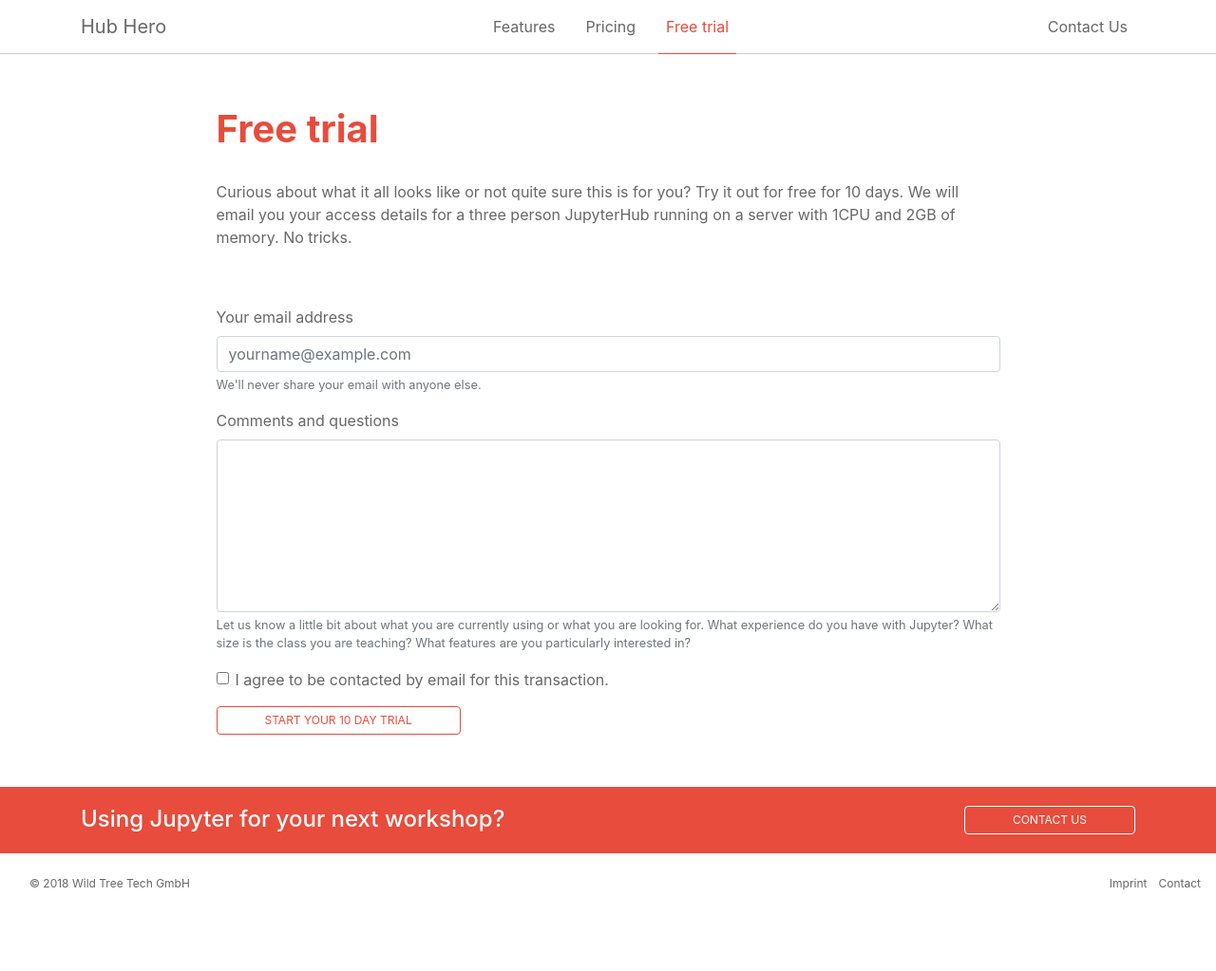
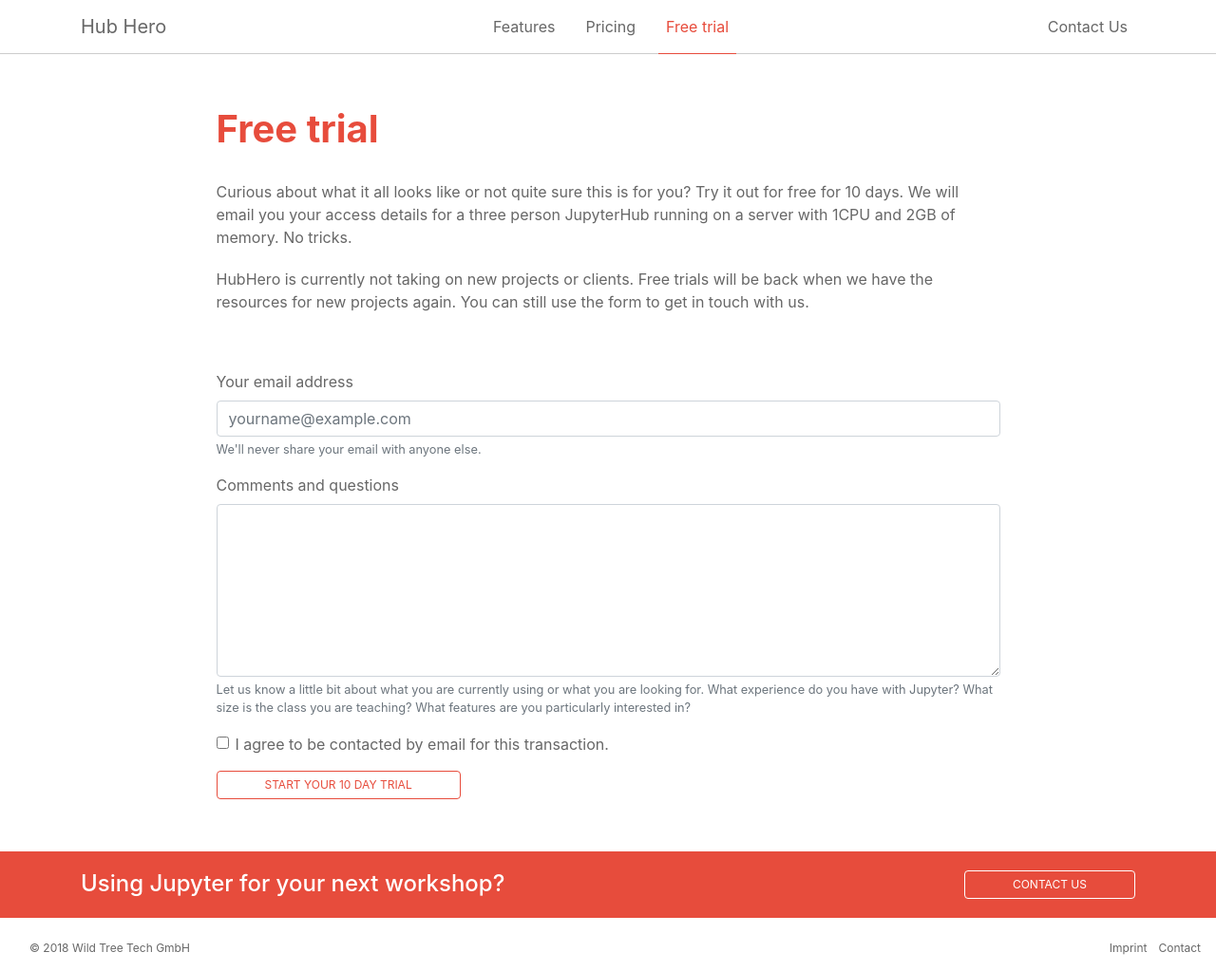
Before and after one commit to betatim/hub-maker, a Jekyll site: the page built from trial/index.html, in a window 1280 px wide. Shown: the whole page at 95% size. Built offline with Jekyll 4.4.1, drawn with Linux system fonts in a browser that asks for light colours; nearby versions of some CDN libraries; before the commit the page ends 955 px from its top, so only the background shows below that.

Commit message:
Update index.html

```diff
--- a/trial/index.html
+++ b/trial/index.html
@@ -9,6 +9,7 @@
       <div class="col-lg-9 col-md-12">
         <h2>Free trial</h2>
         <p>Curious about what it all looks like or not quite sure this is for you? Try it out for free for 10 days. We will email you your access details for a three person JupyterHub running on a server with 1CPU and 2GB of memory. No tricks.</p>
+        <p>HubHero is currently not taking on new projects or clients. Free trials will be back when we have the resources for new projects again. You can still use the form to get in touch with us.</p>
       </div>
     </div>
     <div class="row justify-content-center content-section">
```
